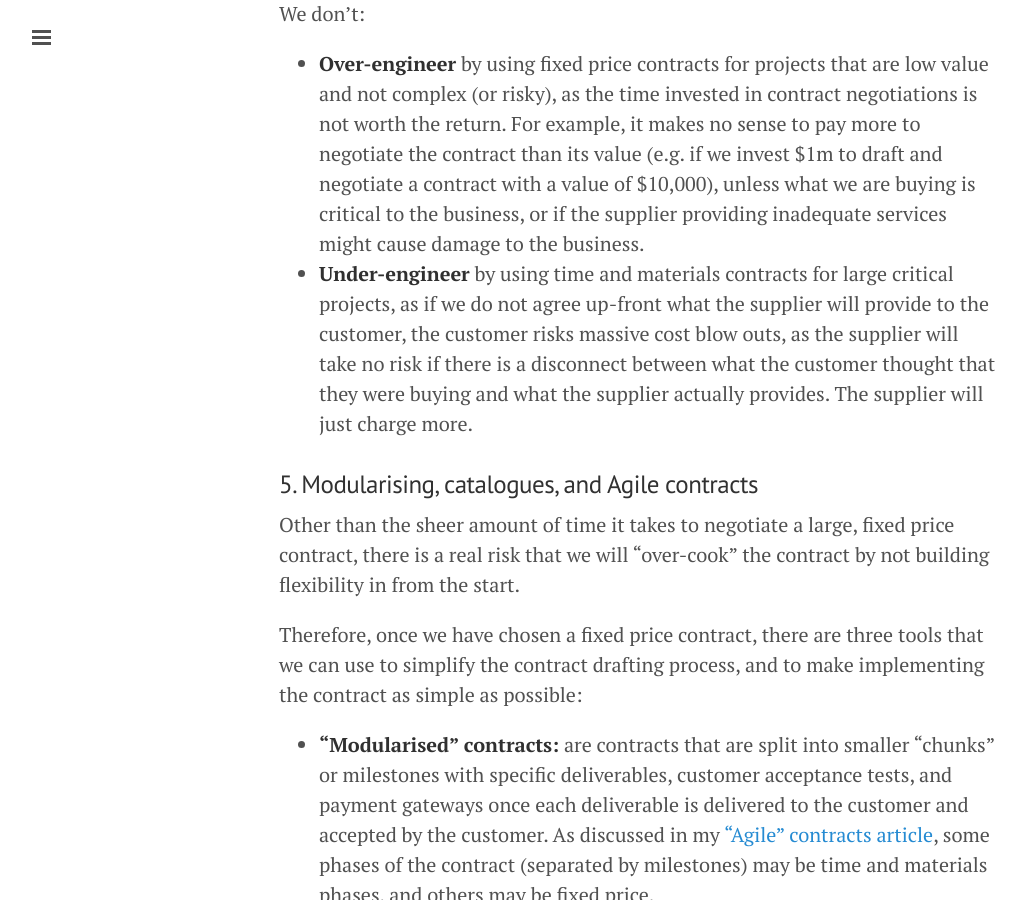
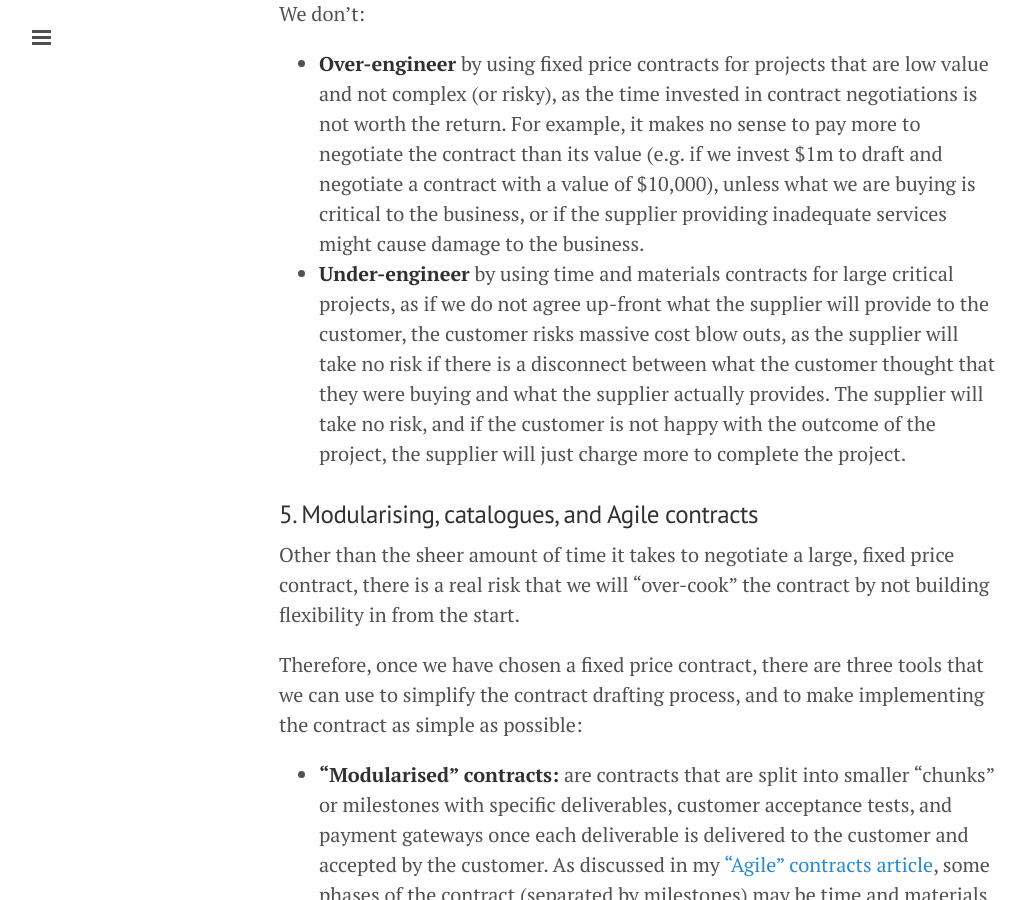
Before and after one commit to imclaren/blog, a Jekyll site: the page built from _posts/2015-02-04-contracttypes.md, in a window 1280 px wide and 900 px high, scrolled down 2767 px. Shown: the whole window, without its empty margins (1-1027 px from the left). Built offline with Jekyll 4.4.1, drawn with Linux system fonts in a browser that asks for light colours; Markdown is read by kramdown in place of the engine named in the settings.

Commit message:
Contract types post

```diff
--- a/_posts/2015-02-04-contracttypes.md
+++ b/_posts/2015-02-04-contracttypes.md
@@ -41,7 +41,7 @@ The top left and bottom right quadrants in our table above show what happens if
 We don't:
 
 - **Over-engineer** by using fixed price contracts for projects that are low value and not complex (or risky), as the time invested in contract negotiations is not worth the return.  For example, it makes no sense to pay more to negotiate the contract than its value (e.g. if we invest $1m to draft and negotiate a contract with a value of $10,000), unless what we are buying is critical to the business, or if the supplier providing inadequate services might cause damage to the business.
-- **Under-engineer** by using time and materials contracts for large critical projects, as if we do not agree up-front what the supplier will provide to the customer, the customer risks massive cost blow outs, as the supplier will take no risk if there is a disconnect between what the customer thought that they were buying and what the supplier actually provides.  The supplier will just charge more.
+- **Under-engineer** by using time and materials contracts for large critical projects, as if we do not agree up-front what the supplier will provide to the customer, the customer risks massive cost blow outs, as the supplier will take no risk if there is a disconnect between what the customer thought that they were buying and what the supplier actually provides.  The supplier will take no risk, and if the customer is not happy with the outcome of the project, the supplier will just charge more to complete the project.
 
 ### 5. Modularising, catalogues, and Agile contracts
 
```
